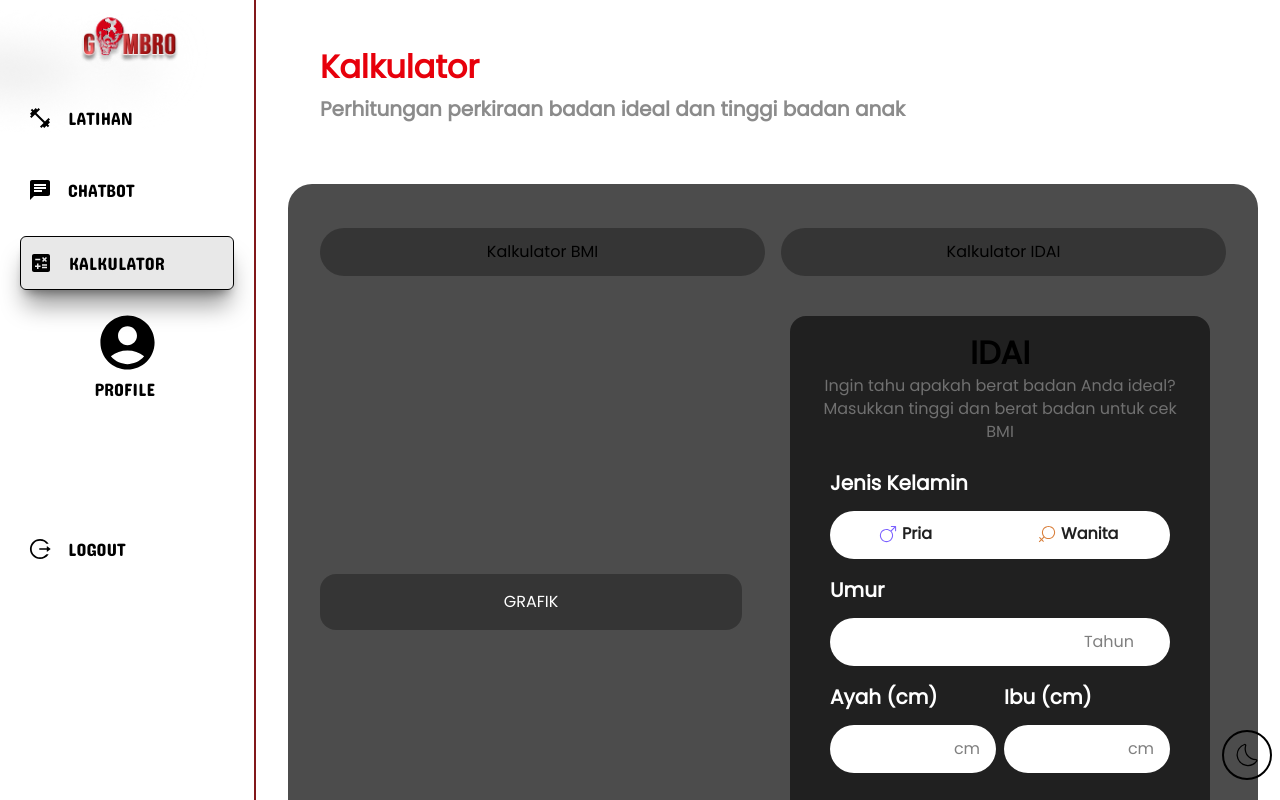
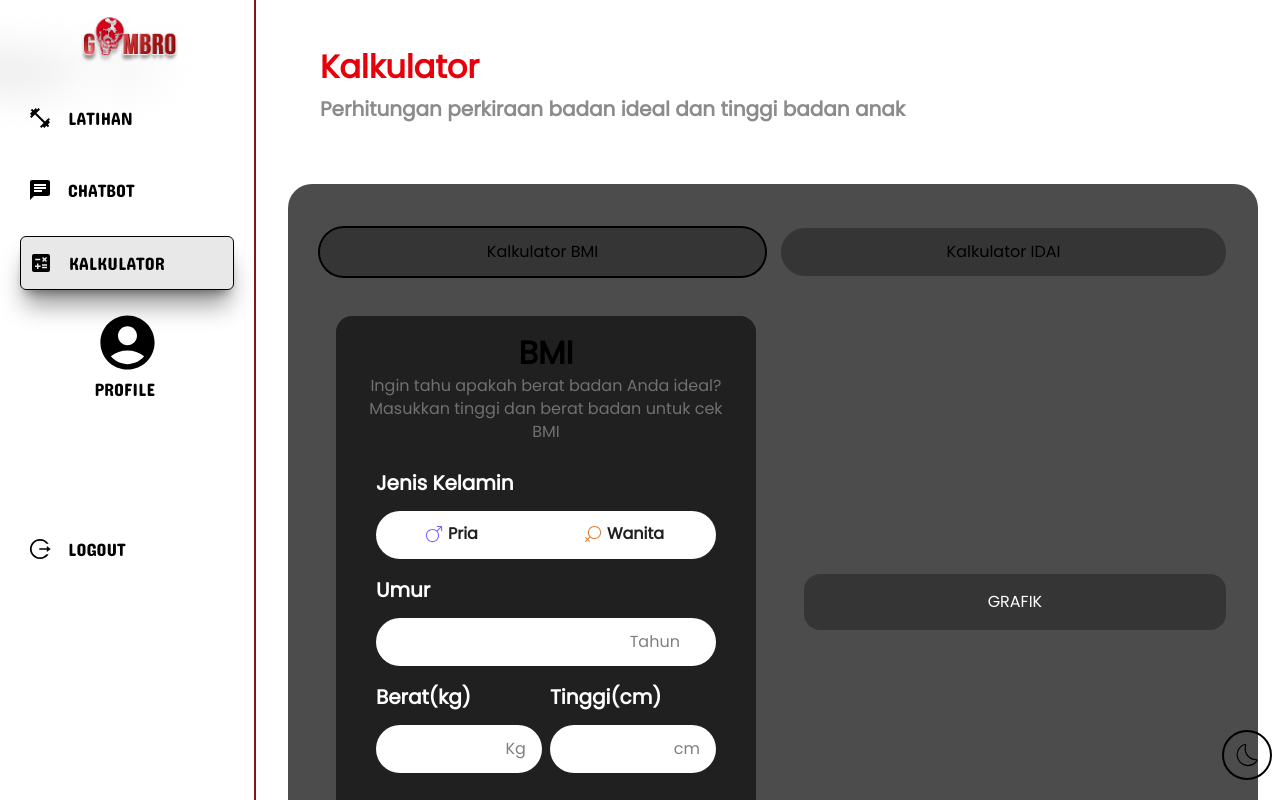
Before and after one commit to FaiqSr/gymbro-nextjs, a Next.js app: page /kalkulator in a window 1280 px wide. Shown: the top 800 px of the page. Built offline with nearby package versions, Linux system fonts and the light colour scheme.

Commit message:
add ring-2 dan mengubah false true button

```diff
--- a/src/components/latihan/kalkulator/KalkulatorContainer.tsx
+++ b/src/components/latihan/kalkulator/KalkulatorContainer.tsx
@@ -23,25 +23,25 @@ const KalkulatorContainer = () => {
         <div className="flex flex-col w-full max-w-[970px] lg:ml-20 xl:ml-72 h-auto min-h-[500px] md:min-h-[600px] lg:h-[740px] bg-black/70 rounded-xl lg:rounded-3xl mx-auto my-6 md:my-8 lg:my-15 px-4 md:px-6 lg:px-8 pt-4 pb-6 md:pt-6">
           <div className="flex flex-col md:flex-row justify-center items-center my-4 md:my-5 gap-2 md:gap-4">
             <button
-              onClick={() => setKalkulator(false)}
+              onClick={() => setKalkulator(true)}
               className={`w-full md:w-[300px] lg:w-[460px] h-12 md:h-[48px] bg-black/30 text-center rounded-3xl transition-all duration-200 ease-in-out hover:bg-abutua/90 hover:shadow-md focus:outline-none focus:ring-2 focus:ring-white focus:ring-opacity-50 focus:bg-abutua active:bg-abutua cursor-pointer ${
-                !kalkulator ? "bg-abutua/90" : ""
+                !kalkulator ? "bg-black/30 " : " ring-2"
               }`}
             >
               Kalkulator BMI
             </button>
             <button
-              onClick={() => setKalkulator(true)}
+              onClick={() => setKalkulator(false)}
               className={`w-full md:w-[300px] lg:w-[460px] h-12 md:h-[48px] bg-black/30 text-center rounded-3xl transition-all duration-200 ease-in-out hover:bg-abutua/90 hover:shadow-md focus:outline-none focus:ring-2 focus:ring-white focus:ring-opacity-50 focus:bg-abutua active:bg-abutua cursor-pointer ${
-                kalkulator ? "bg-abutua/90" : ""
+                kalkulator ? "bg-black/30" : "ring-2"
               }`}
             >
               Kalkulator IDAI
             </button>
           </div>
           <div className="flex-1">
-            <KalkulatorPageBMI className={`${kalkulator ? "hidden" : "block"}`} />
-            <KalkulatorPageIDAI className={`${kalkulator ? "block" : "hidden"}`} />
+            <KalkulatorPageBMI className={`${kalkulator ? "block" : "hidden"}`} />
+            <KalkulatorPageIDAI className={`${kalkulator ? "hidden" : "block"}`} />
           </div>
         </div>
       </section>
```
